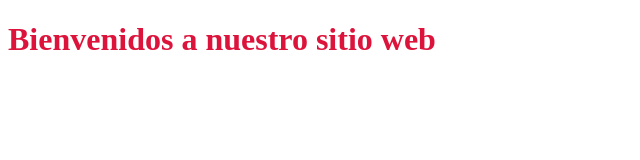
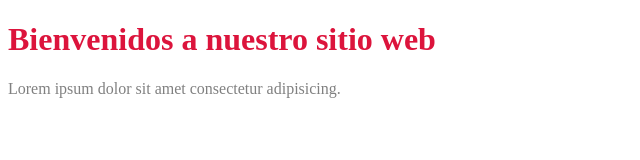
Before and after one commit to TeoRana/Practica1, a plain HTML site: page index.html in a window 1280 px wide. Shown: the whole page, without its empty margins (0-640 px from the left). Drawn offline with Linux system fonts and the light colour scheme.

Commit message:
add section

```diff
--- a/index.html
+++ b/index.html
@@ -8,6 +8,9 @@
 </head>
 <body>
     <h1>Bienvenidos a nuestro sitio web</h1>
+    <section>
+        <p>Lorem ipsum dolor sit amet consectetur adipisicing.</p>
+    </section>
     <script src="./js/main.js"></script>
 </body>
 </html>
```
